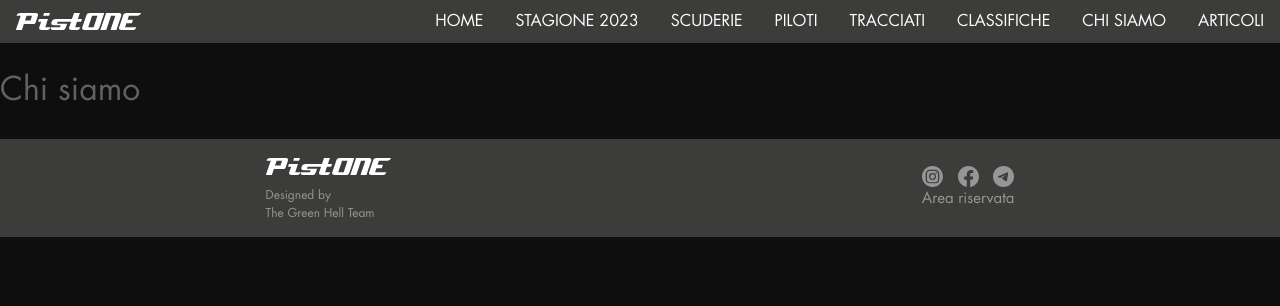
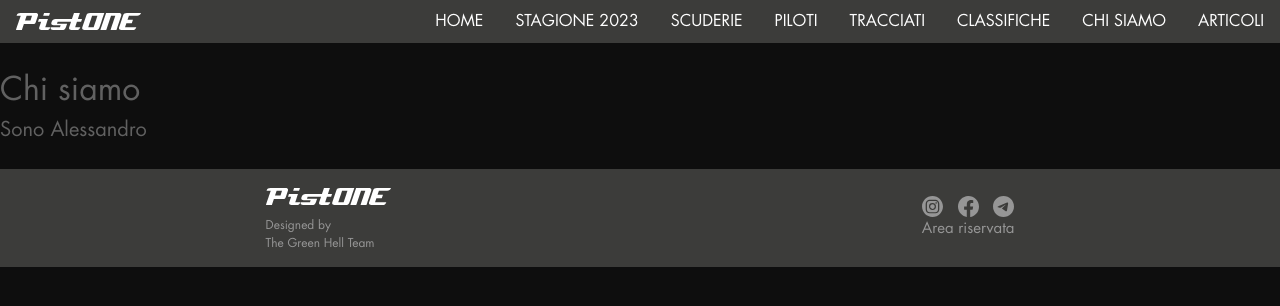
Before and after one commit to hubywan/laboratorio-integrato, an Angular app: page /chi-siamo in a window 1280 px wide. Shown: the top 306 px of the page. Built offline with nearby package versions, Linux system fonts and the light colour scheme.

Commit message:
Sono Alessandro

```diff
--- a/src/app/chi-siamo/chi-siamo.component.html
+++ b/src/app/chi-siamo/chi-siamo.component.html
@@ -1 +1,3 @@
 <h1>Chi siamo</h1>
+
+<h2>Sono Alessandro</h2>
```
